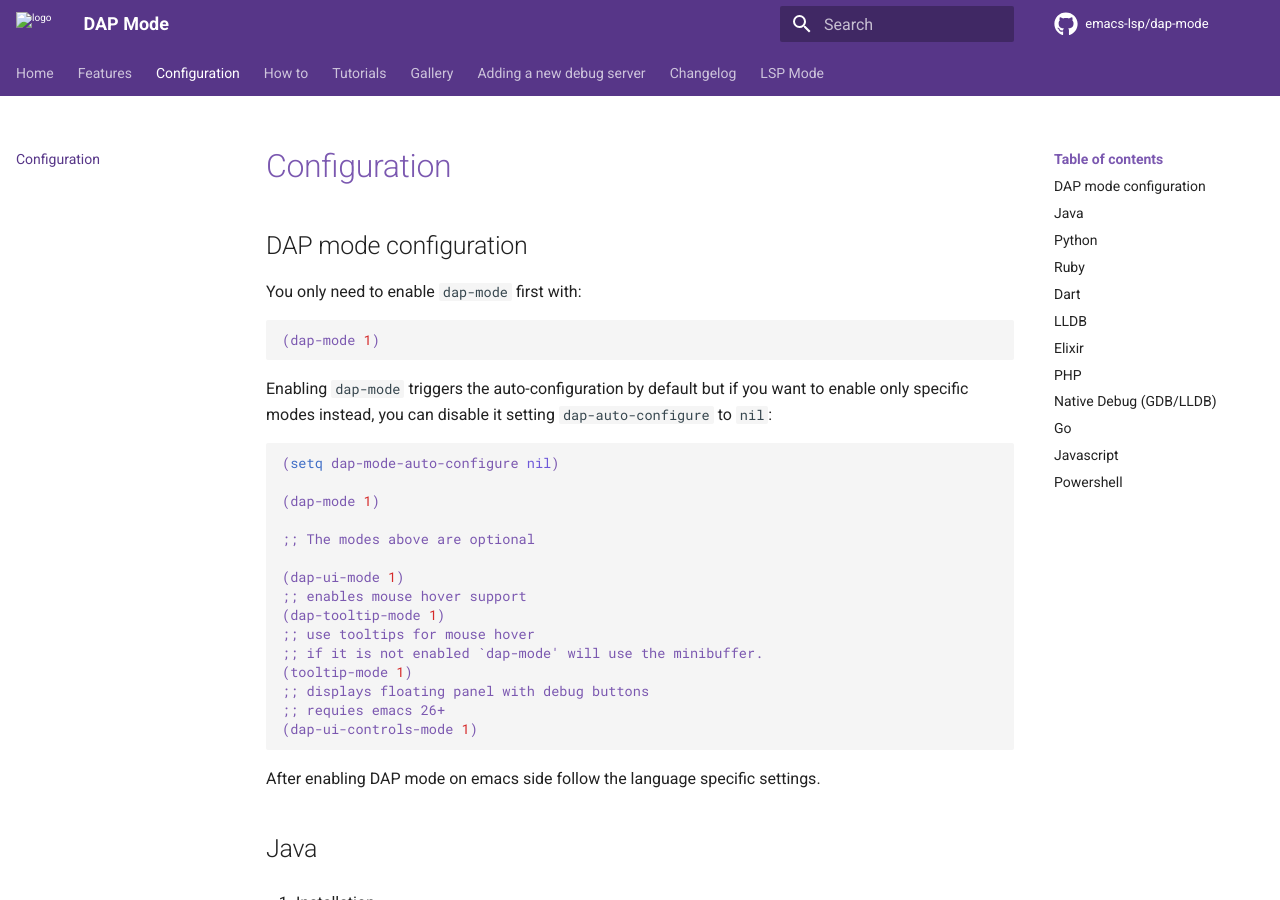
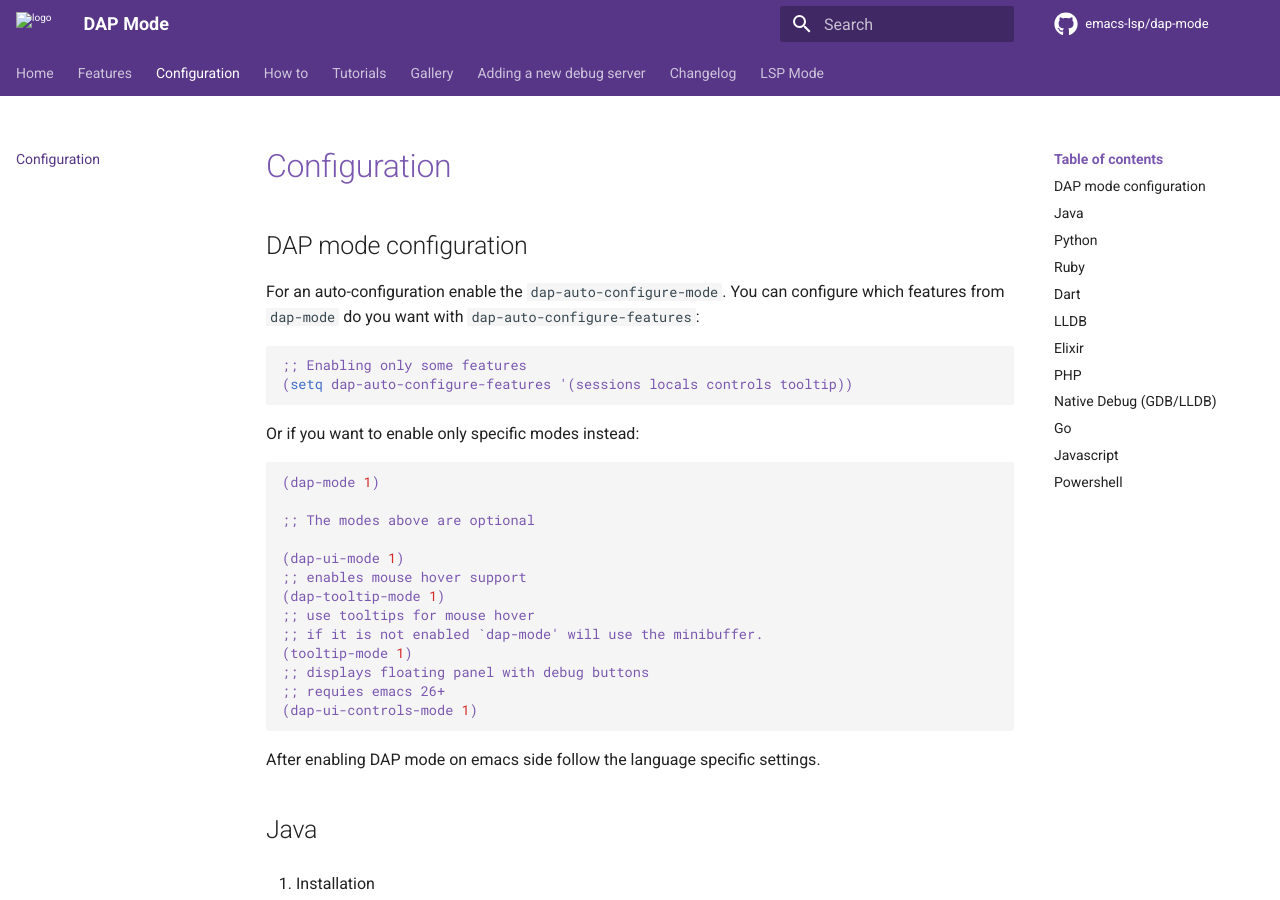
Before and after one commit to emacs-lsp/dap-mode, an MkDocs documentation site: the page built from docs/page/configuration.md, in a window 1280 px wide and 900 px high. Built offline with MkDocs 1.6.1 and Material for MkDocs 9.7.7, drawn with Linux system fonts in a browser that asks for light colours; comment, search, counter and statistics services are not loaded.

Commit message:
Fix docs

````diff
--- a/docs/page/configuration.md
+++ b/docs/page/configuration.md
@@ -3,17 +3,16 @@
 
 ## DAP mode configuration
 
-You only need to enable `dap-mode` first with:
+For an auto-configuration enable the `dap-auto-configure-mode`. You can configure which features from `dap-mode` do you want with `dap-auto-configure-features`:
 
 ```elisp
-(dap-mode 1)
+;; Enabling only some features
+(setq dap-auto-configure-features '(sessions locals controls tooltip))
 ```
 
-Enabling `dap-mode` triggers the auto-configuration by default but if you want to enable only specific modes instead, you can disable it setting `dap-auto-configure` to `nil`:
+Or if you want to enable only specific modes instead:
 
 ```elisp
-(setq dap-mode-auto-configure nil)
-
 (dap-mode 1)
 
 ;; The modes above are optional
````
